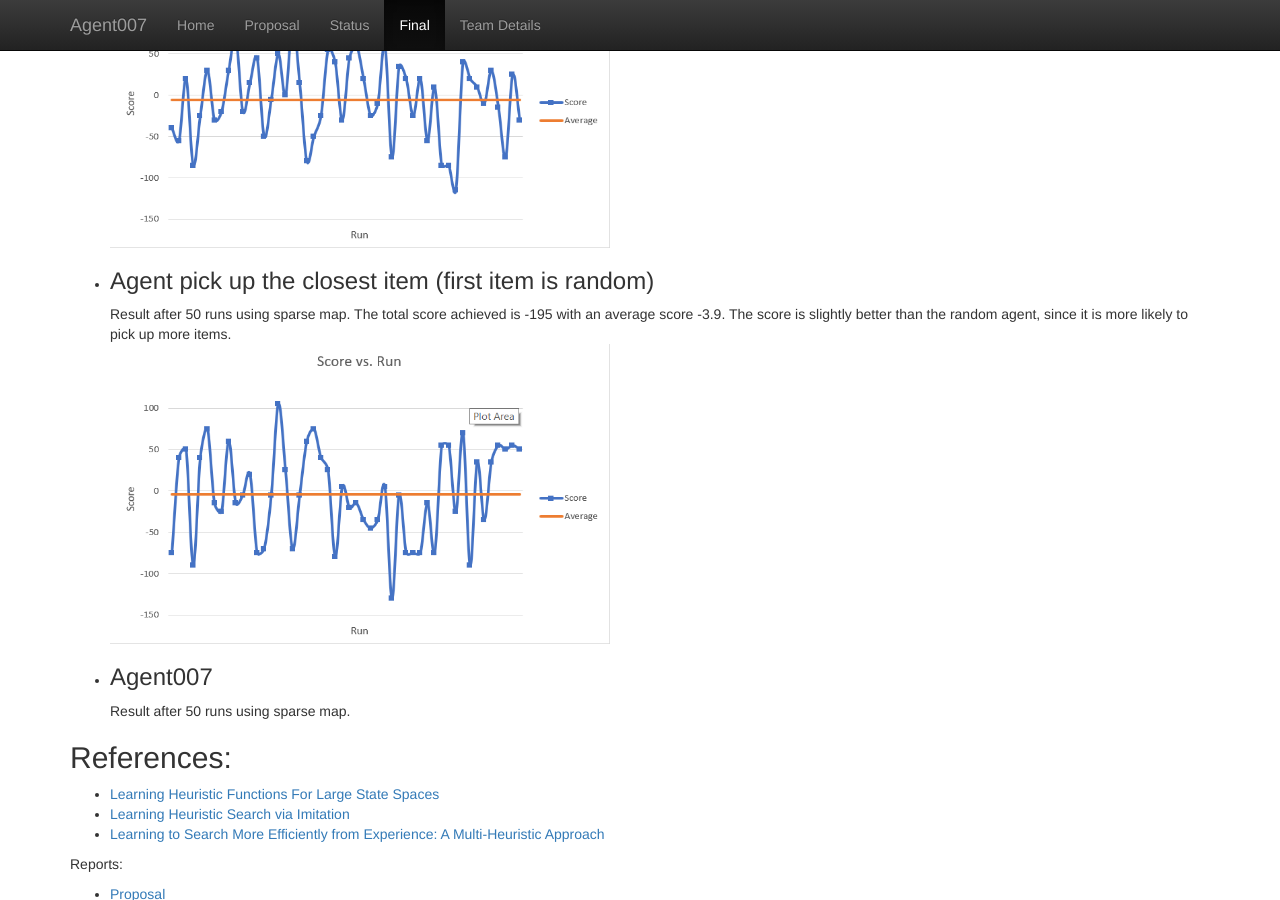
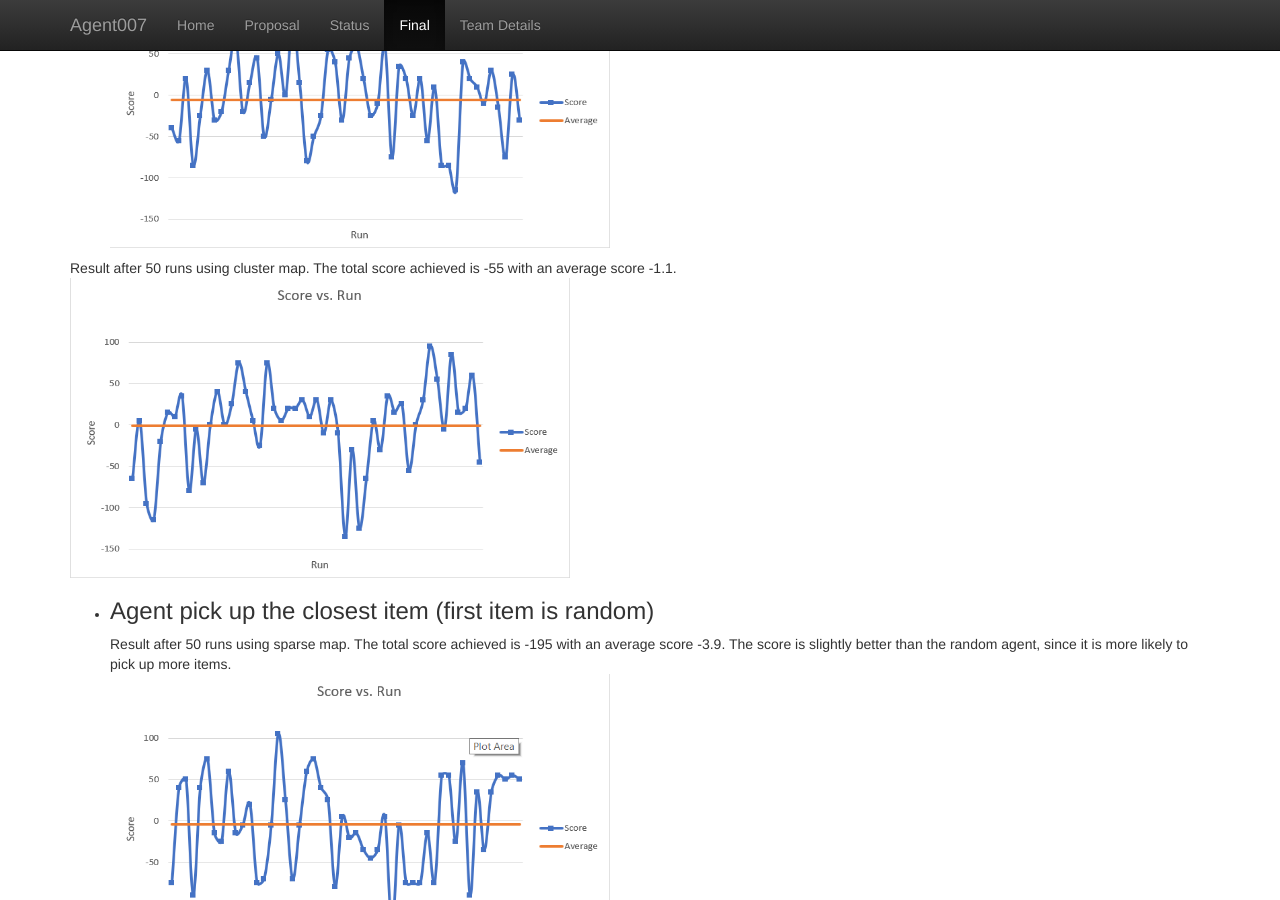
Before and after one commit to KumarHX/Agent007, a Jekyll site: the page built from docs/final.md, in a window 1280 px wide and 900 px high, scrolled down 1403 px. Built offline with Jekyll 4.4.1, drawn with Linux system fonts in a browser that asks for light colours.

Commit message:
Update final.md

```diff
--- a/docs/final.md
+++ b/docs/final.md
@@ -36,6 +36,9 @@ We run all three agents with different map settings. One is sparse map where the
 Result after 50 runs using sparse map. The total score achieved is -265 with an average score -5.3. <br>
 <a href="url"><img src="RandomSparse.png" align="center" height="300" width="500" ></a>
 
+Result after 50 runs using cluster map. The total score achieved is -55 with an average score -1.1. <br>
+<a href="url"><img src="RandomCluster.png" align="center" height="300" width="500" ></a>
+
 
 - ### Agent pick up the closest item (first item is random)
 Result after 50 runs using sparse map. The total score achieved is -195 with an average score -3.9. The score is slightly better than the random agent, since it is more likely to pick up more items. <br>
```
